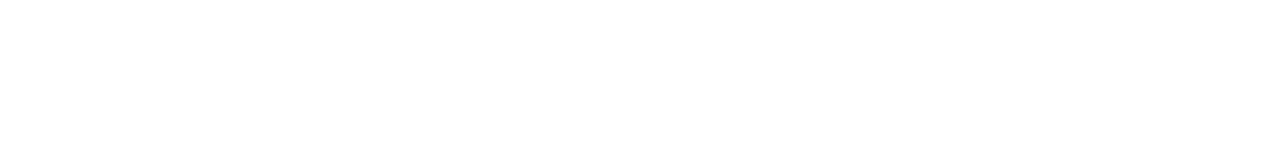
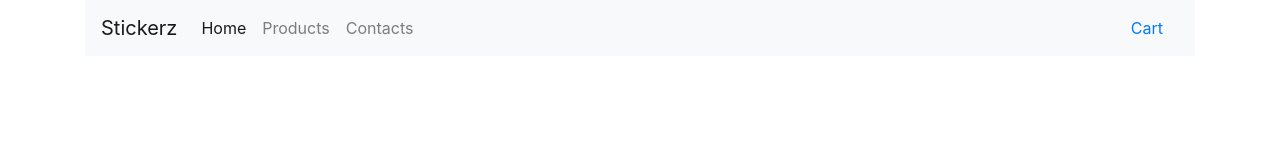
Before and after one commit to Denbuvalyy/lv514NET, a plain HTML site: page index.html in a window 1280 px wide. Drawn offline with nearby package versions, Linux system fonts and the light colour scheme.

Commit message:
closes#6 -Add header section to index.html (#12)

```diff
--- a/index.html
+++ b/index.html
@@ -7,6 +7,33 @@
     <link rel="stylesheet" href="css/bootstrap.min.css">
 </head>
 <body>
+  <header class="container" id="home">
+       <nav class="navbar navbar-expand-lg navbar-light bg-light">
+           <a class="navbar-brand" href="#">Stickerz</a>
+           <button class="navbar-toggler" type="button" data-toggle="collapse" data-target="#navbarNav" aria-controls="navbarNav" aria-expanded="false" aria-label="Toggle navigation">
+               <span class="navbar-toggler-icon"></span>
+           </button>
+           <div class="collapse navbar-collapse" id="navbarNav">
+               <ul class="navbar-nav mr-auto">
+                   <li class="nav-item active">
+                       <a class="nav-link " href="#home">Home<span class="sr-only">(current)</span></a>
+                   </li>
+                   <li class="nav-item">
+                       <a class="nav-link " href="#products">Products</a>
+                   </li>
+                   <li class="nav-item">
+                       <a class="nav-link " href="#contacts">Contacts</a>
+                   </li>
+               </ul>
+               <div>
+                   <a class="nav-link openCartLink" href="#modal-cart" data-toggle="modal">
+                     <i class="fas fa-shopping-cart"></i>
+                       Cart<span id="cart-badge" class="badge badge-light"></span>
+                   </a>
+               </div>
+           </div>
+       </nav>
+   </header>
 
 </body>
 </html>
```
